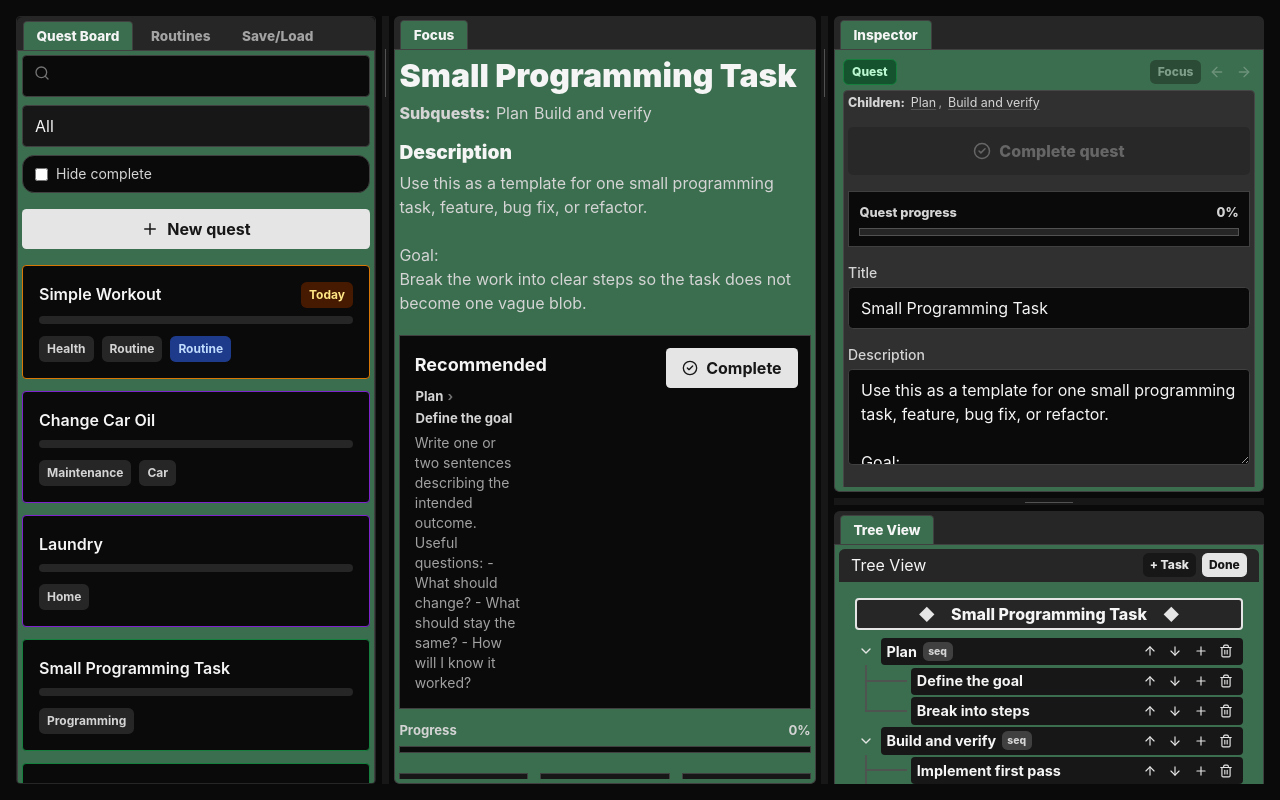
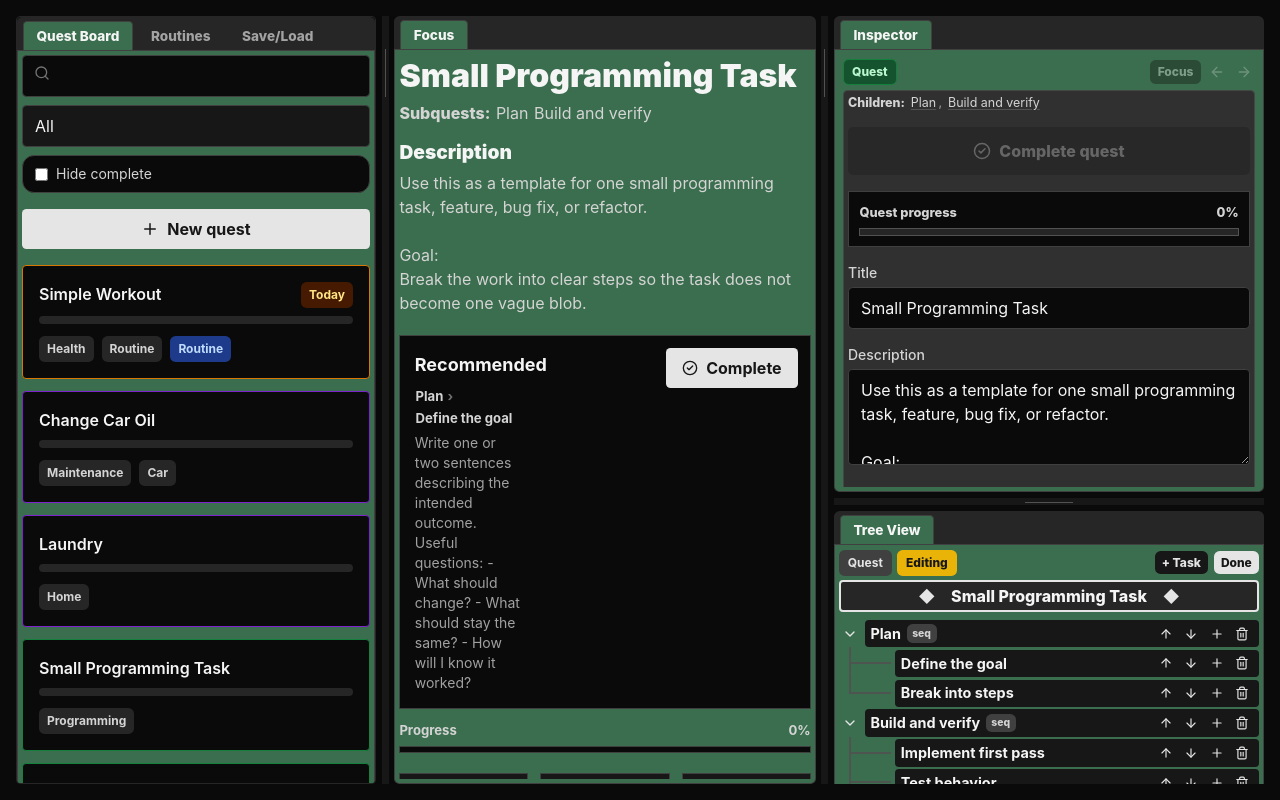
Before and after one commit to DinoDavinci/dinos-certified-audhd-planner, a React (Vite) app: page / in a window 1280 px wide. Both pictures are taken after a click on the button "Edit". Built offline with nearby package versions, Linux system fonts and the light colour scheme.

Commit message:
Flatten tree scene root

```diff
--- a/src/App.jsx
+++ b/src/App.jsx
@@ -1666,11 +1666,42 @@ function DarkStyles() {
         display: flex;
         overflow: hidden;
       }
-      .tree-panel-embedded {
+      .tree-scene-root {
         flex: 1 1 auto;
         width: 100%;
         min-width: 0;
         min-height: 0;
+        display: flex;
+        flex-direction: column;
+        overflow: hidden;
+        background: transparent;
+        border: none;
+        box-shadow: none;
+        padding: 0;
+      }
+      .tree-scene-content {
+        flex: 1 1 auto;
+        min-width: 0;
+        min-height: 0;
+        overflow-y: auto;
+        overflow-x: hidden;
+        padding: 0;
+      }
+      .tree-toolbar {
+        flex: 0 0 auto;
+        display: flex;
+        align-items: center;
+        justify-content: space-between;
+        gap: 0.5rem;
+        min-height: 1.7rem;
+        margin-bottom: 4px;
+      }
+      .tree-toolbar-context,
+      .tree-toolbar-actions {
+        display: inline-flex;
+        align-items: center;
+        gap: 0.35rem;
+        min-width: 0;
       }
       .right-column {
         flex: 0 0 auto;
@@ -1728,7 +1759,6 @@ function DarkStyles() {
       .tree-panel {
         flex: 0 0 auto;
         transition: border-color 0.15s ease, background 0.15s ease;
-
       }
       .focus-tree {
         border-color: rgb(30 64 175);
--- a/src/components/tree/TreePanel.jsx
+++ b/src/components/tree/TreePanel.jsx
@@ -51,7 +51,7 @@ export default function TreePanel({
   embedded = false,
 }) {
   const shellClassName = embedded
-    ? `panel-scroll ${treeModeClass(treeContext)} tree-panel-embedded`
+    ? `tree-scene-root ${treeModeClass(treeContext)}`
     : `panel panel-scroll ${treeModeClass(treeContext)}`;
   const shellStyle = embedded ? undefined : { flexBasis: `${100 - rightSplit}%` };
 
@@ -60,7 +60,13 @@ export default function TreePanel({
       className={shellClassName}
       style={shellStyle}
     >
-      <PanelTitleBar title="Tree View">
+      <div className="tree-toolbar">
+        <div className="tree-toolbar-context">
+          <span className="tree-mode-pill">{treeContext.type === "focus" ? "Focus" : treeContext.type === "routine" ? "Routine" : treeContext.type === "quest" ? "Quest" : "Empty"}</span>
+          {effectiveTreeEditMode && <span className="tree-edit-pill">Editing</span>}
+        </div>
+
+        <div className="tree-toolbar-actions">
           {effectiveTreeEditMode && treeContext.type === "routine" && (
             <button onClick={() => createRoutineTask(treeContext.routine.id, null)} className="title-secondary-button">+ Task</button>
           )}
@@ -75,8 +81,9 @@ export default function TreePanel({
           >
             {effectiveTreeEditMode ? "Done" : "Edit"}
           </button>
-      </PanelTitleBar>
-      <div className="panel-content">
+        </div>
+      </div>
+      <div className="tree-scene-content">
         {treeContext.type === "routine" && (
           <TreeRootRow
             title={treeContext.routine.title}
```
Lines whose indentation alone changed are shown as unchanged.
